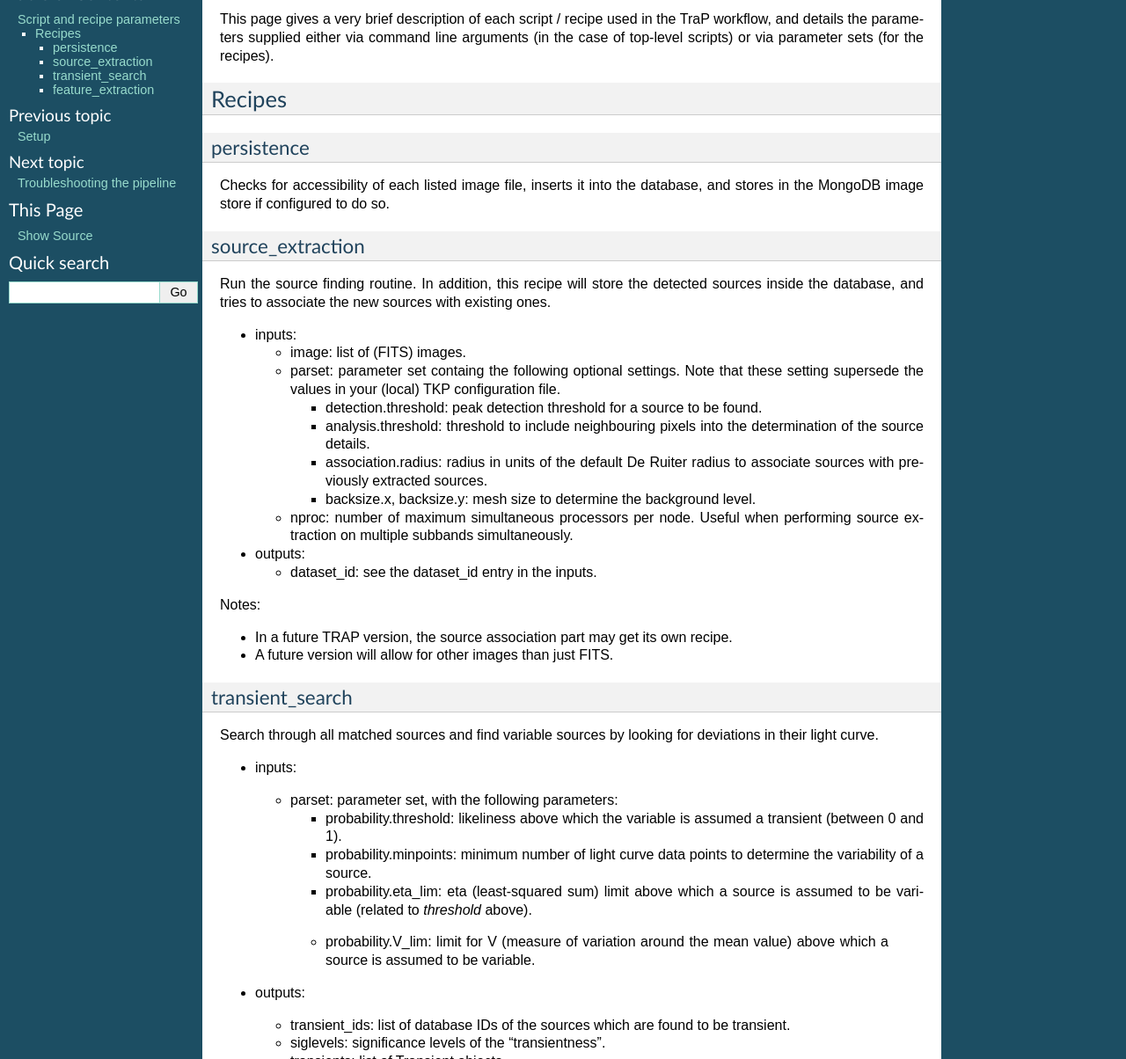
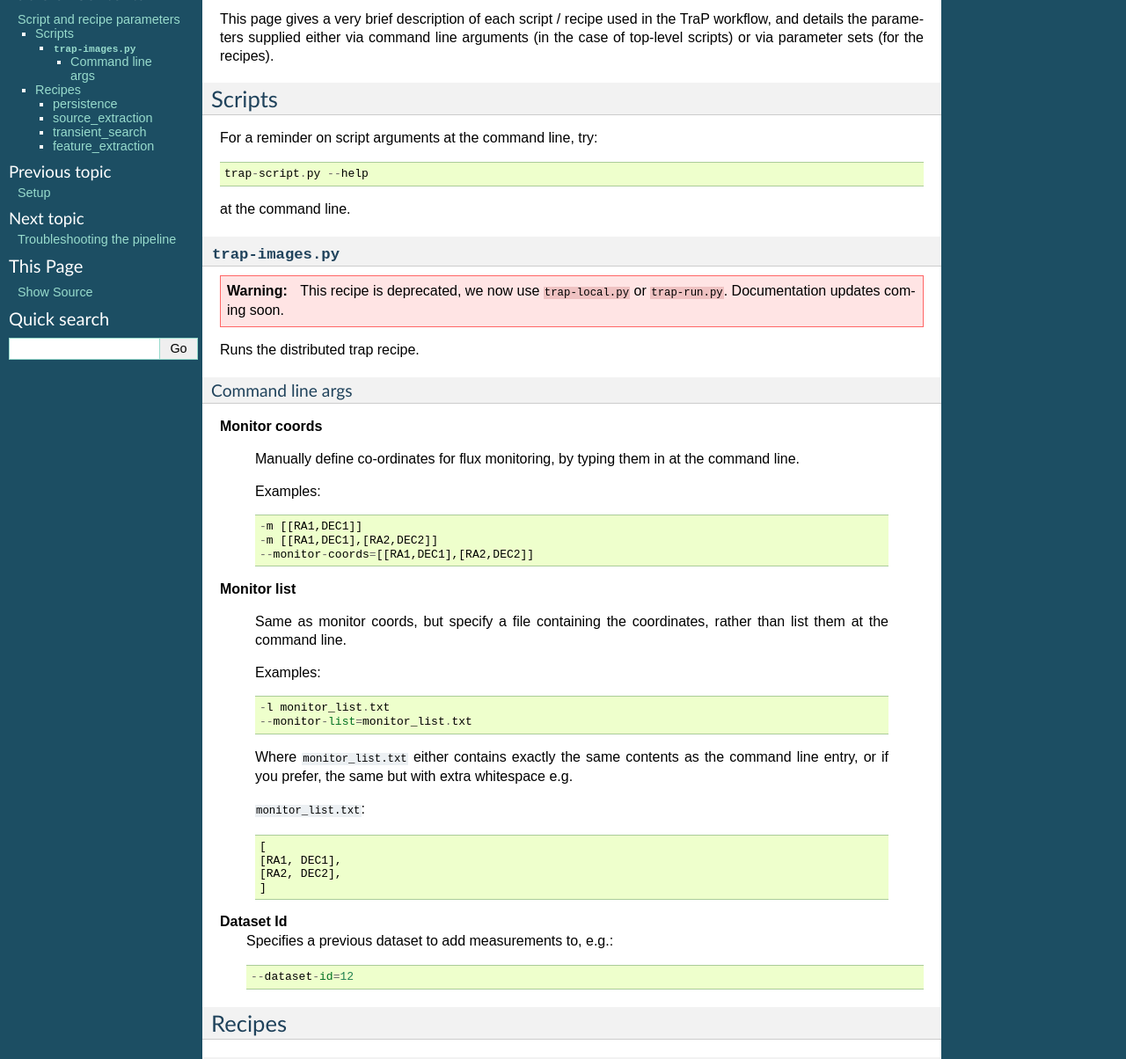
Before and after one commit to transientskp/tkp, a Sphinx documentation site: the page built from documentation/source/recipes.rst, in a window 1280 px wide and 1400 px high, cut to the strip 196-1400 px from the top of the window. Shown: the whole strip at 88% size. Built offline with Sphinx 7.4.7, drawn with Linux system fonts in a browser that asks for light colours.

```diff
--- a/documentation/source/recipes.rst
+++ b/documentation/source/recipes.rst
@@ -10,6 +10,67 @@ This page gives a very brief description of each script / recipe used in the
 TraP workflow, and details the parameters supplied
 either via command line arguments (in the case of top-level scripts) or via
 parameter sets (for the recipes).
+
+Scripts
+====================
+For a reminder on script arguments at the command line, try::
+
+    trap-script.py --help
+
+at the command line.
+
+
+:py:mod:`trap-images.py`
+--------------------------
+
+.. Warning::
+	This recipe is deprecated, we now use ``trap-local.py`` or ``trap-run.py``.
+	Documentation updates coming soon.
+
+
+Runs the distributed trap recipe.
+
+Command line args
+^^^^^^^^^^^^^^^^^^^^
+
+**Monitor coords**
+
+  Manually define co-ordinates for flux monitoring, by typing them in at the command line.
+
+  Examples::
+
+    -m [[RA1,DEC1]]
+    -m [[RA1,DEC1],[RA2,DEC2]]
+    --monitor-coords=[[RA1,DEC1],[RA2,DEC2]]
+
+
+
+**Monitor list**
+
+  Same as monitor coords, but specify a file containing the coordinates, rather than list them at the command line.
+
+  Examples::
+
+    -l monitor_list.txt
+    --monitor-list=monitor_list.txt
+
+  Where :file:`monitor_list.txt` either contains exactly the same contents as the command line entry, or if you prefer,
+  the same but with extra whitespace e.g.
+
+  :file:`monitor_list.txt`::
+
+    [
+    [RA1, DEC1],
+    [RA2, DEC2],
+    ]
+
+
+**Dataset Id**
+  Specifies a previous dataset to add measurements to, e.g.::
+
+    --dataset-id=12
+
+
 
 
 Recipes
--- a/documentation/source/setup.rst
+++ b/documentation/source/setup.rst
@@ -6,7 +6,7 @@ Setup
 
 .. warning::
 
-   The workflow described here has been largely superseded by the trap-manage
+   The workflow described here has been largely superseded by the ``trap-manage``
    script - documentation for which is coming soon.
 
 Preamble
```
Also changed, not shown: documentation/source/logic.rst (+0 -55 lines).
